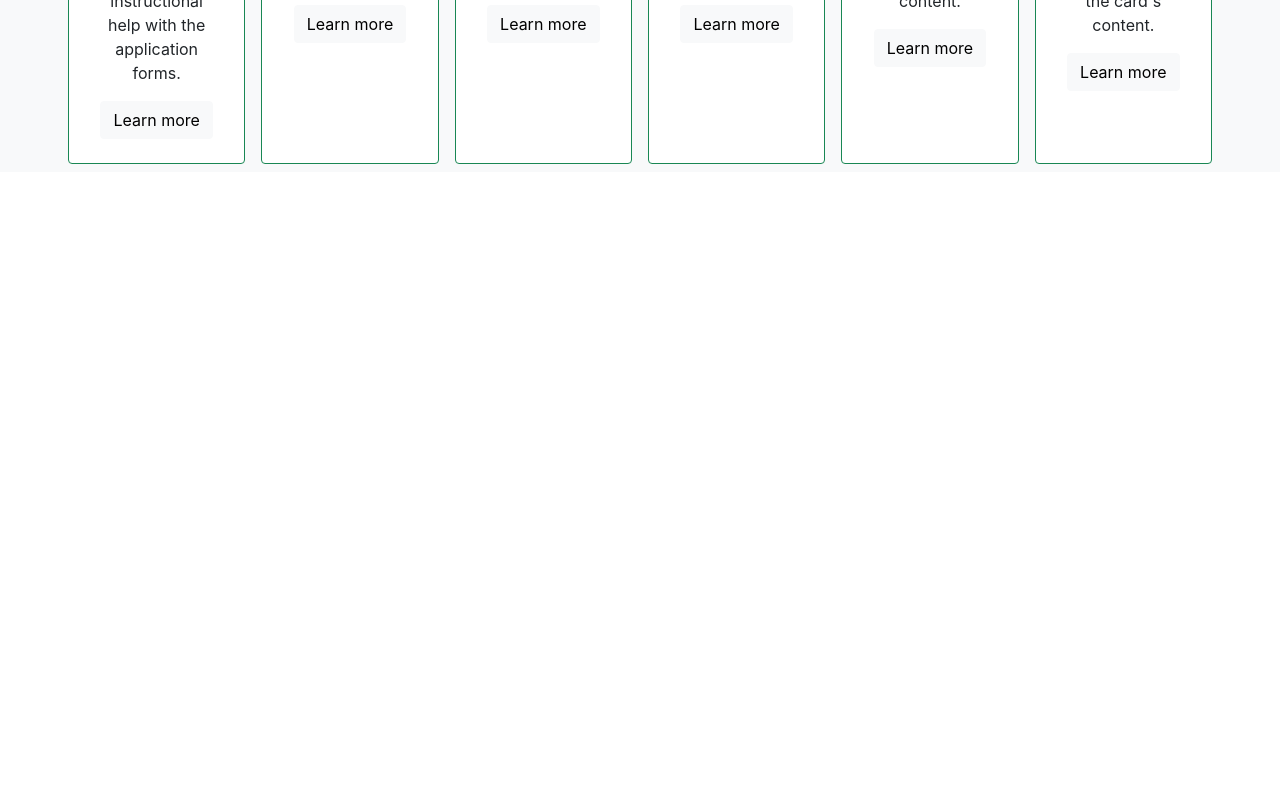
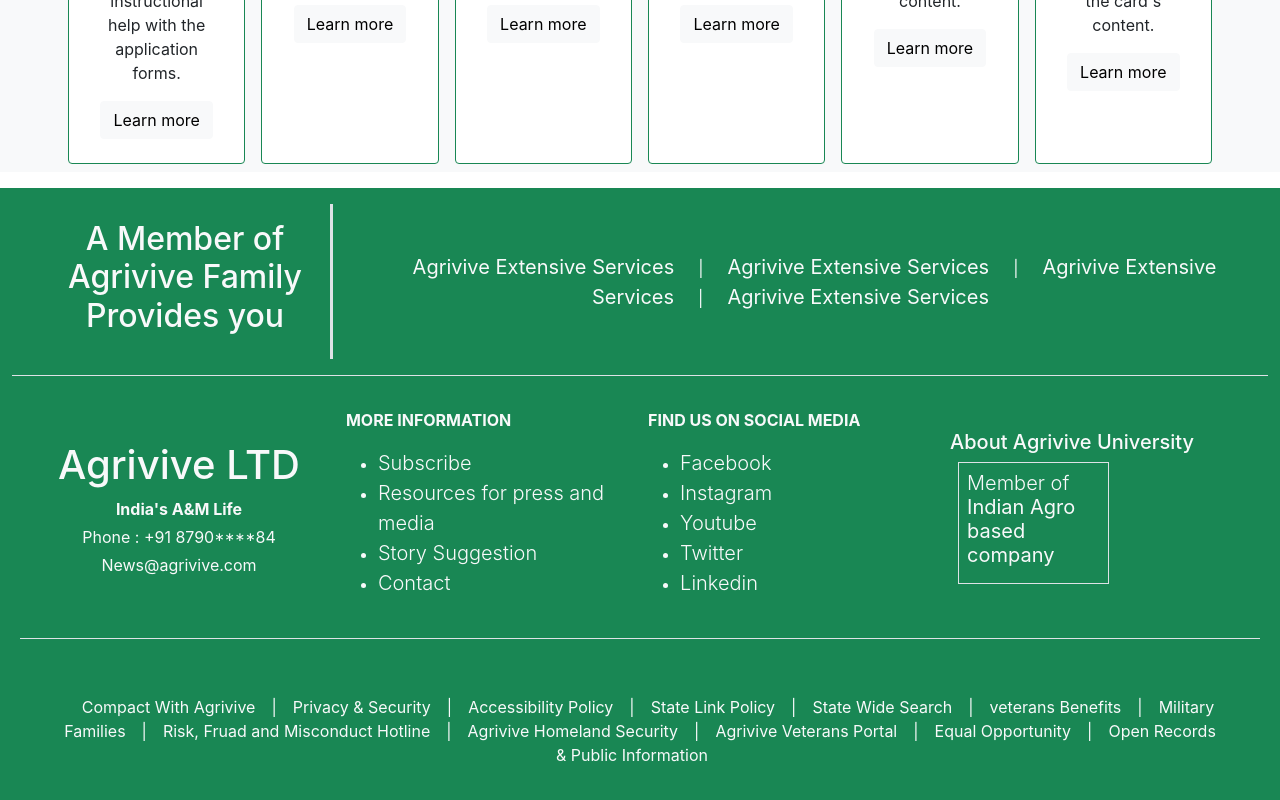
Before and after one commit to HariSirikonda/Agrivive, a React (Create React App) app: page / in a window 1280 px wide. Shown: the part 1134-1934 px from the top of the page. Before the commit the page ends 1322 px from the top, so only its background shows below. Built offline with nearby package versions, Linux system fonts and the light colour scheme.

Commit message:
Added footer to the Home page

```diff
--- a/src/App.css
+++ b/src/App.css
@@ -36,3 +36,7 @@
     transform: rotate(360deg);
   }
 }
+
+.lightgreen{
+  background-color: lightseagreen;
+}
--- a/src/components/home.js
+++ b/src/components/home.js
@@ -1,4 +1,5 @@
 import { useNavigate } from 'react-router-dom';
+import {Link} from 'react-router-dom';
 import Img1 from './images/field-5430070_1280.jpg';
 import Img2 from './images/filtering.png';
 import Img3 from './images/planting.png';
@@ -103,9 +104,84 @@ function Home() {
                     </div>
                 </div>
             </section>
-            {/* Frequntly asked Questions */}
-            <section className='container'>
-
+            {/* Footer */}
+            <section className='container-fluid bg-success text-light'>
+                <div className='container-fluid d-flex align-items-center justify-content-center border-bottom'>
+                    <div className='w-25 m-3 p-3 border-end border-3'>
+                        <h2 className='text-light'>A Member of Agrivive Family Provides you</h2>
+                    </div>
+                    <div className='w-75 m-3 p-3'>
+                        <Link className='mx-3 fs-5 p-2 text-decoration-none text-light'>Agrivive Extensive Services</Link>|
+                        <Link className='mx-3 fs-5 p-2 text-decoration-none text-light'>Agrivive Extensive Services</Link>|
+                        <Link className='mx-3 fs-5 p-2 text-decoration-none text-light'>Agrivive Extensive Services</Link>|
+                        <Link className='mx-3 fs-5 p-2 text-decoration-none text-light'>Agrivive Extensive Services</Link>
+                    </div>
+                </div>
+                <div className='d-flex align-items-center justify-content-center m-2 p-2 border-bottom'>
+                    <div className='w-25'>
+                        <h1>Agrivive LTD</h1>
+                        <p className='m-1'><b>India's A&M Life</b></p>
+                        <p className='m-1'>Phone : +91 8790****84</p>
+                        <p className='m-1'>News@agrivive.com</p>
+                    </div>
+                    <div className='w-25 text-start p-2 m-2'>
+                        <p><b>MORE INFORMATION</b></p>
+                        <ul>
+                            <li>
+                                <a className='lead text-decoration-none text-light'>Subscribe</a>
+                            </li>
+                            <li>
+                                <a className='lead text-decoration-none text-light'>Resources for press and media</a>
+                            </li>
+                            <li>
+                                <a className='lead text-decoration-none text-light'>Story Suggestion</a>
+                            </li>
+                            <li>
+                                <a className='lead text-decoration-none text-light'>Contact</a>
+                            </li>
+                        </ul>
+                    </div>
+                    <div className='w-25 text-start'>
+                    <p><b>FIND US ON SOCIAL MEDIA</b></p>
+                        <ul>
+                            <li>
+                                <a className='lead text-decoration-none text-light'>Facebook</a>
+                            </li>
+                            <li>
+                                <a className='lead text-decoration-none text-light'>Instagram</a>
+                            </li>
+                            <li>
+                                <a className='lead text-decoration-none text-light'>Youtube</a>
+                            </li>
+                            <li>
+                                <a className='lead text-decoration-none text-light'>Twitter</a>
+                            </li>
+                            <li>
+                                <a className='lead text-decoration-none text-light'>Linkedin</a>
+                            </li>
+                        </ul>
+                    </div>
+                    <div className='w-25 text-start'>
+                        <h5>About Agrivive University</h5>
+                        <div className='border w-50 m-2 p-2'>
+                            <h6 className='lead'>Member of <b>Indian Agro based company</b></h6>
+                        </div>
+                    </div>
+                </div>
+                <div className='mt-2 p-5'>
+                    <a className='m-2 p-2 text-decoration-none text-light'>Compact With Agrivive</a>|
+                    <a className='m-2 p-2 text-decoration-none text-light'>Privacy & Security</a>|
+                    <a className='m-2 p-2 text-decoration-none text-light'>Accessibility Policy</a>|
+                    <a className='m-2 p-2 text-decoration-none text-light'>State Link Policy</a>|
+                    <a className='m-2 p-2 text-decoration-none text-light'>State Wide Search</a>|
+                    <a className='m-2 p-2 text-decoration-none text-light'>veterans Benefits</a>|
+                    <a className='m-2 p-2 text-decoration-none text-light'>Military Families</a>|
+                    <a className='m-2 p-2 text-decoration-none text-light'>Risk, Fruad and Misconduct Hotline</a>|
+                    <a className='m-2 p-2 text-decoration-none text-light'>Agrivive Homeland Security</a>|
+                    <a className='m-2 p-2 text-decoration-none text-light'>Agrivive Veterans Portal</a>|
+                    <a className='m-2 p-2 text-decoration-none text-light'>Equal Opportunity</a>|
+                    <a className='m-2 p-2 text-decoration-none text-light'>Open Records & Public Information</a>
+                </div>
             </section>
         </>
     );
```
